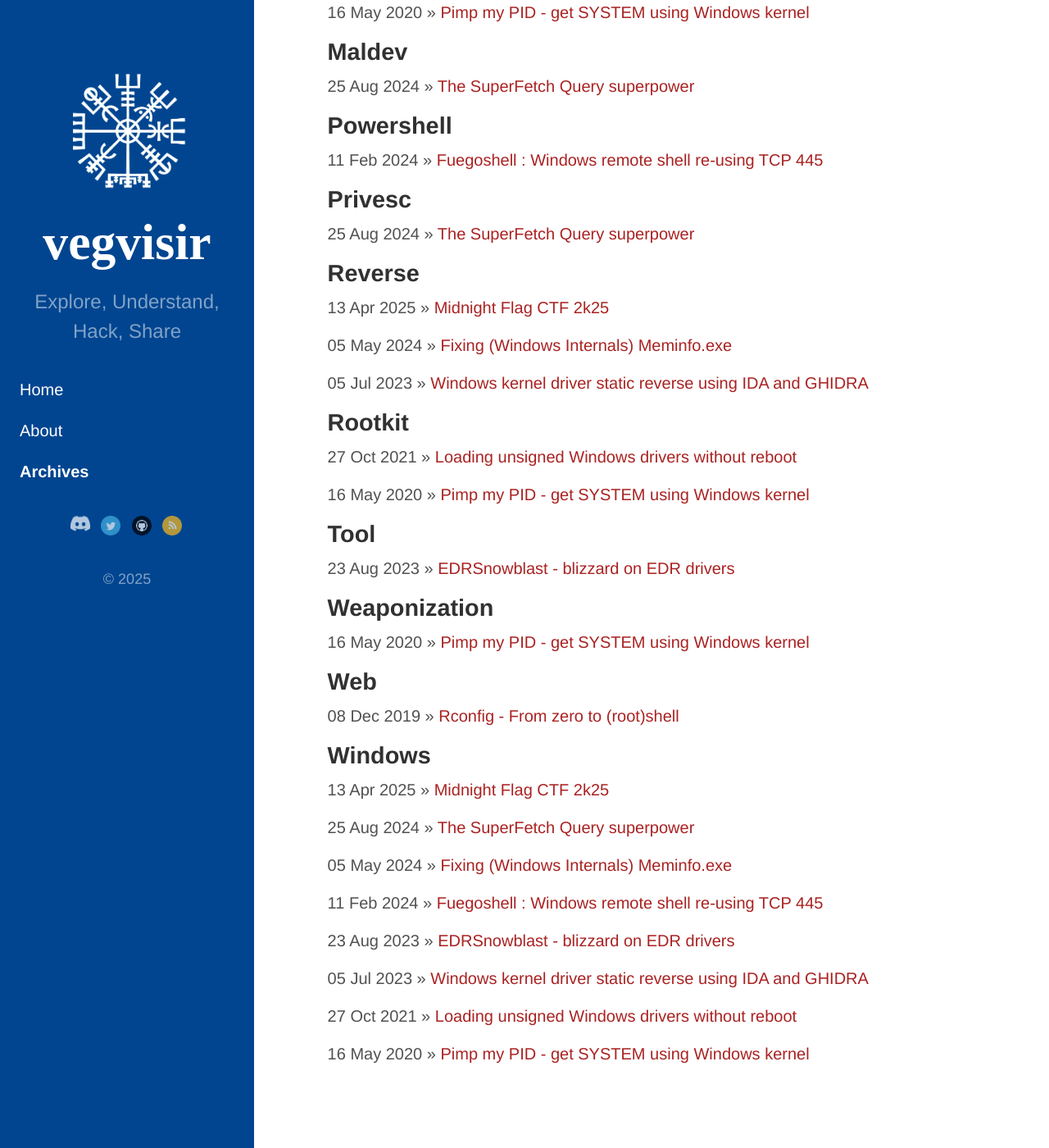
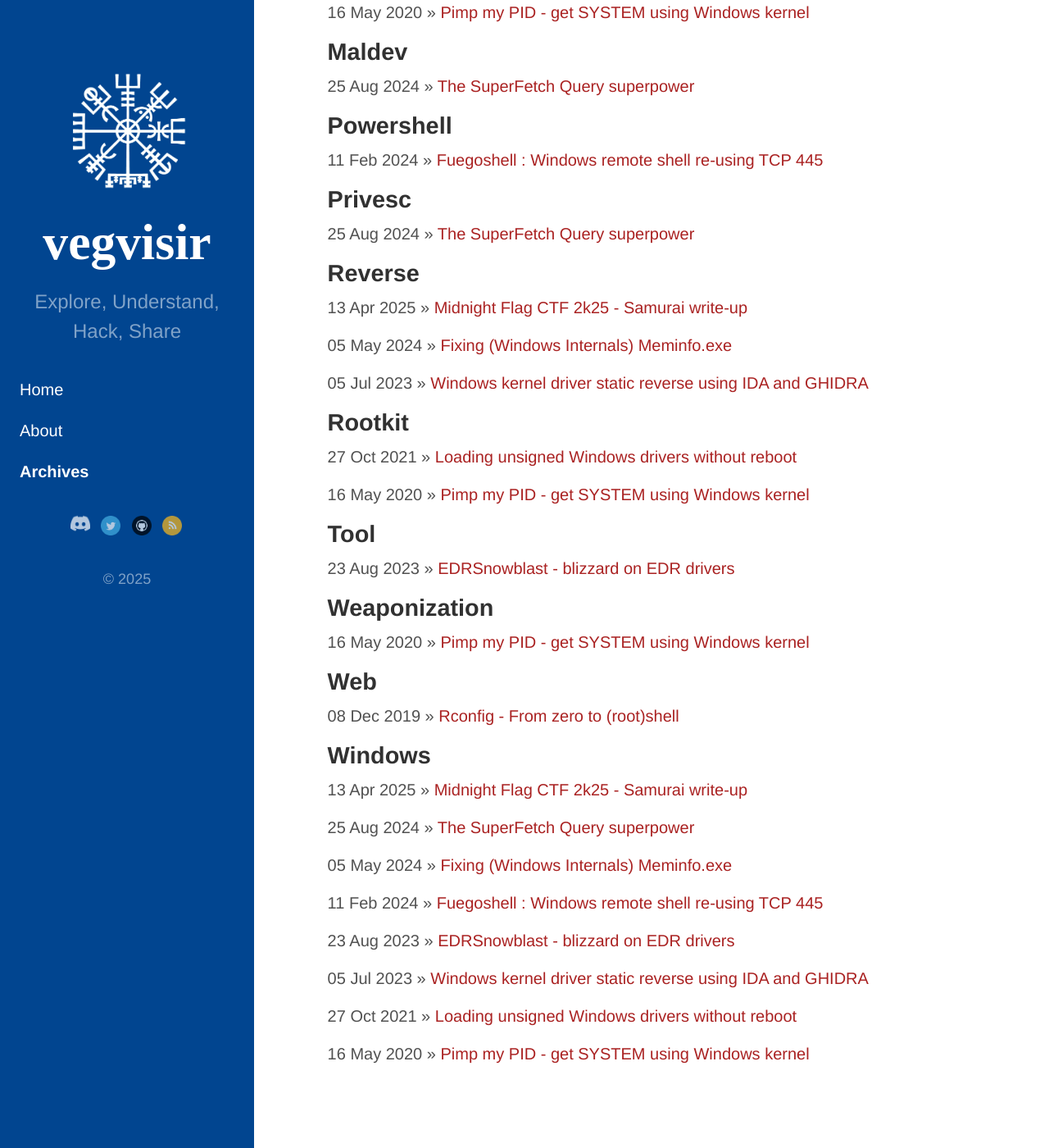
Before and after one commit to v1k1ngfr/v1k1ngfr.github.io, a Jekyll site: the page built from archives.md, in a window 1280 px wide and 1400 px high, scrolled down 1123 px. Shown: the whole window at 82% size. Built offline with Jekyll 4.4.1, drawn with Linux system fonts in a browser that asks for light colours; some of the changed text lies outside the part shown.

Commit message:
small update on midnight-flag-2k25-wu-samurai

```diff
--- a/_posts/2025-04-13-midnight-flag-2k25-wu-samurai.md
+++ b/_posts/2025-04-13-midnight-flag-2k25-wu-samurai.md
@@ -1,5 +1,5 @@
 ---
-title: 'Midnight Flag CTF 2k25'
+title: 'Midnight Flag CTF 2k25 - Samurai write-up'
 date: 2025-04-13
 author: "Viking"
 layout: post
```
Also changed, not shown: 1 other file.
